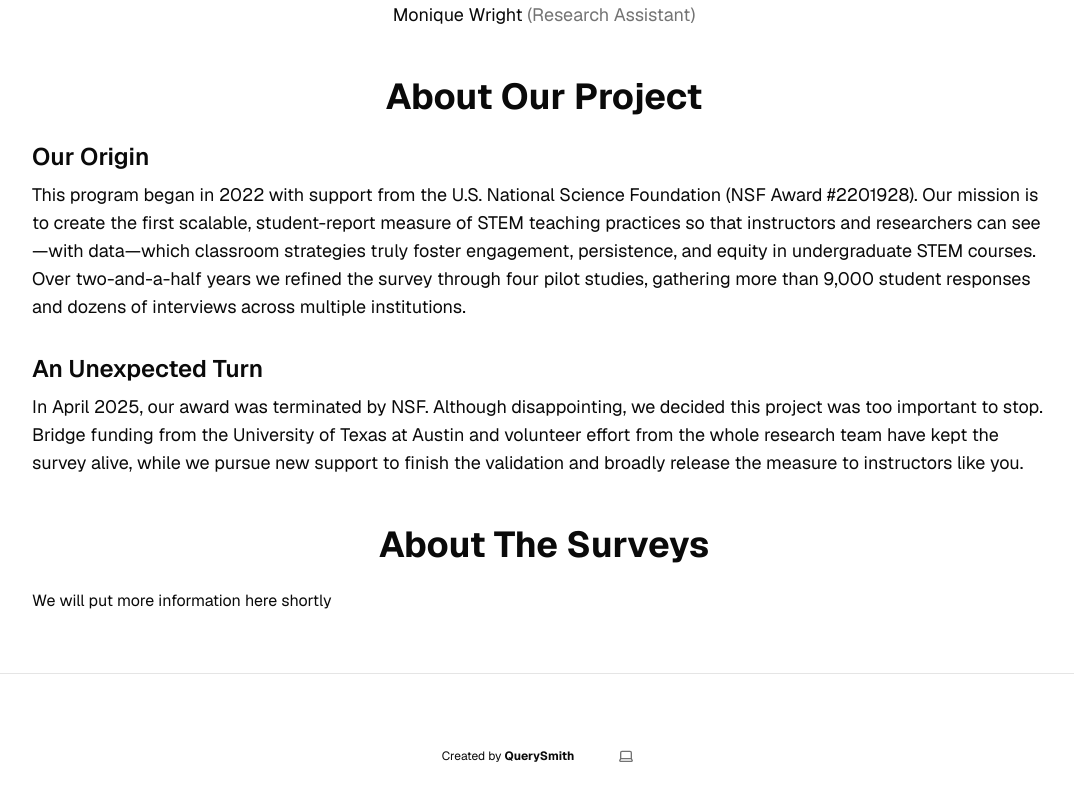
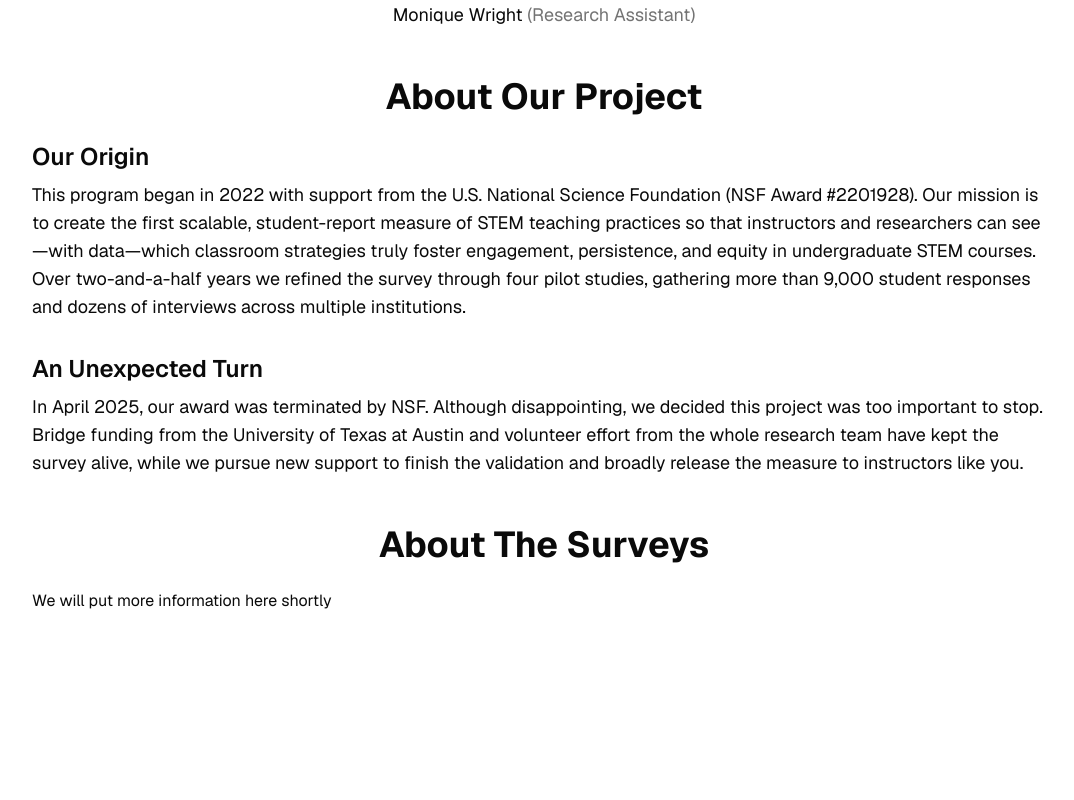
Before and after one commit to TheQuerySmith/engage-coach, a Next.js app: page /about in a window 1280 px wide. Shown: the part 1522-2322 px from the top of the page, without its empty margins (96-1170 px from the left). After the commit the page ends 2195 px from the top, so only its background shows below. Built offline with nearby package versions, Linux system fonts and the light colour scheme; no server answers.

Commit message:
fix: Remove footer (temp)

```diff
--- a/app/layout.tsx
+++ b/app/layout.tsx
@@ -57,7 +57,7 @@ export default function RootLayout({
               </div>
             </nav>
             {children}
-            <footer className="w-full flex items-center justify-center border-t mx-auto text-center text-xs gap-8 py-16">
+            {/* <footer className="w-full flex items-center justify-center border-t mx-auto text-center text-xs gap-8 py-16">
               <p>
                 Created by{" "}
                 <a
@@ -70,7 +70,7 @@ export default function RootLayout({
                 </a>
               </p>
               <ThemeSwitcher />
-            </footer>
+            </footer> */}
           </main>
         </ThemeProvider>
       </body>
```
